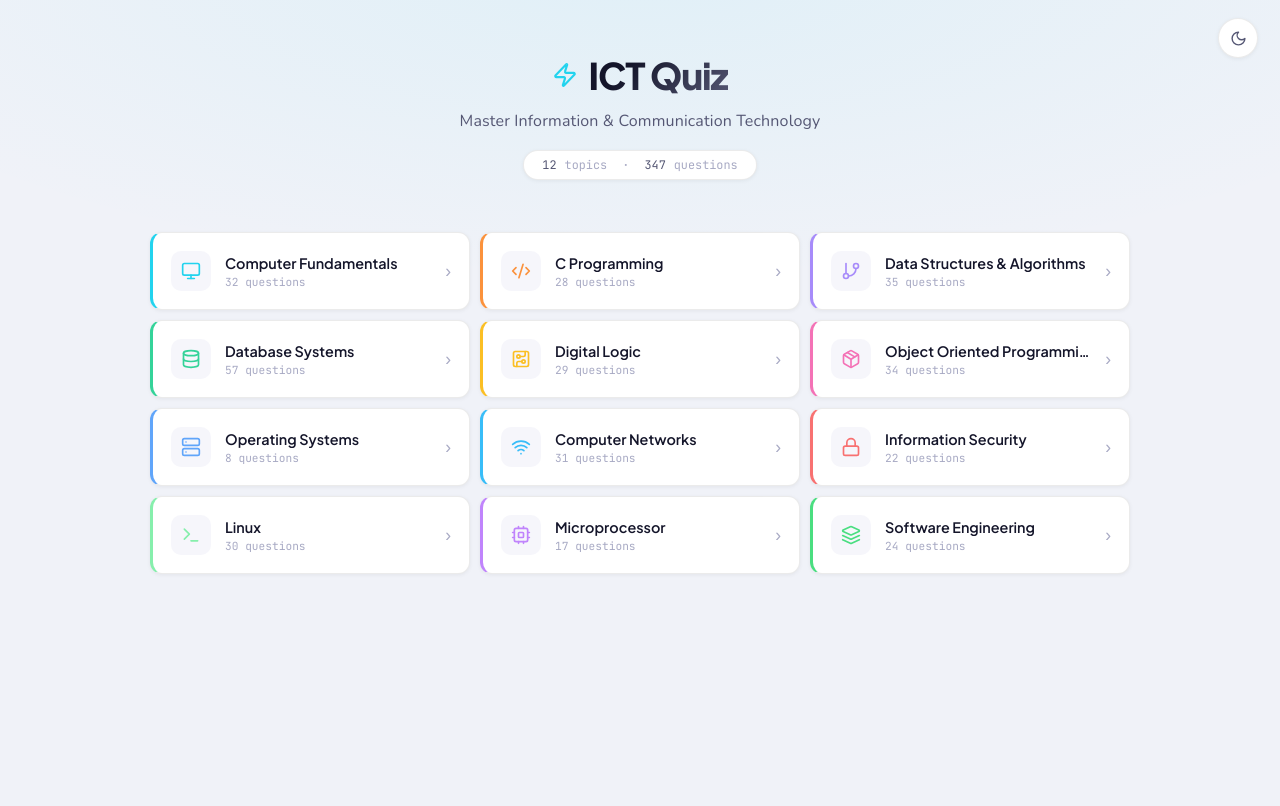
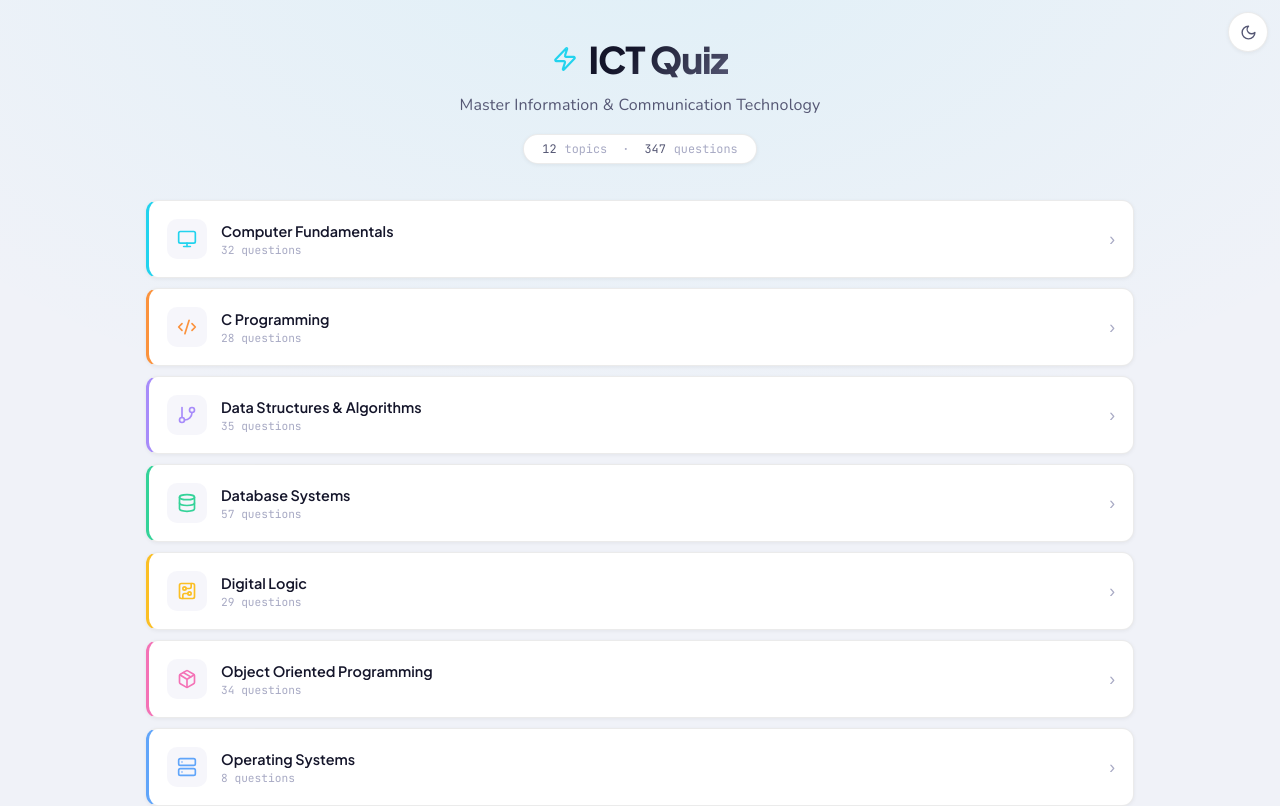
Before and after one commit to s-shahriar/ict-quiz, a React (Vite) app: page / in a window 1280 px wide. Shown: the top 806 px of the page. Built offline with nearby package versions, Linux system fonts and the light colour scheme.

Commit message:
add: favicon, meta tags, and proper README

```diff
--- a/index.html
+++ b/index.html
@@ -2,8 +2,11 @@
 <html lang="en">
   <head>
     <meta charset="UTF-8" />
-    <meta name="viewport" content="width=device-width, initial-scale=1.0" />
+    <meta name="viewport" content="width=device-width, initial-scale=1.0, viewport-fit=cover" />
     <title>ICT Quiz</title>
+    <link rel="icon" type="image/svg+xml" href="/favicon.svg" />
+    <meta name="description" content="Master Information & Communication Technology — quiz and study app with Bengali explanations" />
+    <meta name="theme-color" content="#22d3ee" />
     <link rel="preconnect" href="https://fonts.googleapis.com">
     <link rel="preconnect" href="https://fonts.gstatic.com" crossorigin>
     <link href="https://fonts.googleapis.com/css2?family=Plus+Jakarta+Sans:wght@400;500;600;700;800&family=Nunito:wght@400;500;600;700&family=JetBrains+Mono:wght@400;500&display=swap" rel="stylesheet">
--- a/src/index.css
+++ b/src/index.css
@@ -44,6 +44,7 @@ body {
   color: var(--text);
   font-family: 'Nunito', sans-serif;
   min-height: 100vh;
+  min-height: 100svh;
   -webkit-font-smoothing: antialiased;
   transition: background 0.25s, color 0.25s;
 }
@@ -53,8 +54,8 @@ button { cursor: pointer; border: none; background: none; color: inherit; font-f
 /* ── Theme Toggle ──────────────────────── */
 .theme-toggle {
   position: fixed;
-  top: 18px;
-  right: 22px;
+  top: max(12px, env(safe-area-inset-top));
+  right: max(12px, env(safe-area-inset-right));
   z-index: 200;
   width: 40px;
   height: 40px;
@@ -88,9 +89,9 @@ button { cursor: pointer; border: none; background: none; color: inherit; font-f
 .back-btn:hover { color: var(--text); border-color: var(--border-bright); background: var(--elevated); }
 
 /* ── Home Screen ───────────────────────── */
-.home { padding: 52px 20px 80px; max-width: 1020px; margin: 0 auto; }
+.home { padding: 36px 16px 60px; max-width: 1020px; margin: 0 auto; }
 
-.home-header { text-align: center; margin-bottom: 52px; }
+.home-header { text-align: center; margin-bottom: 36px; }
 
 .logo-row {
   display: inline-flex;
@@ -101,7 +102,7 @@ button { cursor: pointer; border: none; background: none; color: inherit; font-f
 .logo-zap { color: #22d3ee; }
 .logo-title {
   font-family: 'Plus Jakarta Sans', sans-serif;
-  font-size: 2.3rem;
+  font-size: clamp(1.7rem, 6vw, 2.3rem);
   font-weight: 800;
   letter-spacing: -0.03em;
   background: var(--logo-grad);
@@ -135,7 +136,7 @@ button { cursor: pointer; border: none; background: none; color: inherit; font-f
 
 .topics-grid {
   display: grid;
-  grid-template-columns: repeat(auto-fill, minmax(290px, 1fr));
+  grid-template-columns: 1fr;
   gap: 10px;
 }
 
@@ -188,7 +189,7 @@ button { cursor: pointer; border: none; background: none; color: inherit; font-f
 .topic-card:hover .tc-arrow { transform: translateX(4px); color: var(--c, #22d3ee); }
 
 /* ── Mode Select ───────────────────────── */
-.mode-page { max-width: 620px; margin: 0 auto; padding: 44px 20px 80px; }
+.mode-page { max-width: 620px; margin: 0 auto; padding: 28px 16px 60px; }
 
 .mode-topic-hero { text-align: center; margin: 36px 0 40px; }
 .mode-icon-circle {
@@ -207,7 +208,7 @@ button { cursor: pointer; border: none; background: none; color: inherit; font-f
 }
 .mode-topic-meta { font-family: 'JetBrains Mono', monospace; font-size: 0.74rem; color: var(--text-3); }
 
-.mode-cards { display: grid; grid-template-columns: 1fr 1fr; gap: 14px; }
+.mode-cards { display: grid; grid-template-columns: 1fr; gap: 14px; }
 
 .mode-card {
   display: flex; flex-direction: column; align-items: flex-start; gap: 10px;
@@ -234,11 +235,13 @@ button { cursor: pointer; border: none; background: none; color: inherit; font-f
 .mode-card-cta { font-size: 0.82rem; font-weight: 700; margin-top: 4px; font-family: 'Plus Jakarta Sans', sans-serif; }
 
 /* ── Quiz Mode ─────────────────────────── */
-.quiz-page { max-width: 680px; margin: 0 auto; padding: 24px 20px 80px; }
+.quiz-page { max-width: 680px; margin: 0 auto; padding: 16px 16px 60px; }
 
 .quiz-topbar {
   display: flex; align-items: center;
   justify-content: space-between;
+  flex-wrap: wrap;
+  gap: 8px;
   margin-bottom: 16px;
 }
 .quiz-topic-pill {
@@ -287,7 +290,7 @@ button { cursor: pointer; border: none; background: none; color: inherit; font-f
   background: var(--surface);
   border: 1px solid var(--border);
   border-radius: 16px;
-  padding: 32px 28px;
+  padding: 22px 18px;
   box-shadow: var(--shadow-md);
 }
 
@@ -330,7 +333,7 @@ button { cursor: pointer; border: none; background: none; color: inherit; font-f
   flex-shrink: 0;
   transition: background 0.15s, color 0.15s;
 }
-.opt-text { flex: 1; line-height: 1.45; }
+.opt-text { flex: 1; min-width: 0; line-height: 1.45; }
 .opt-icon { flex-shrink: 0; }
 
 .opt-btn.correct { border-color: var(--c, #22d3ee); background: rgba(128,128,200,0.04); }
@@ -358,6 +361,7 @@ button { cursor: pointer; border: none; background: none; color: inherit; font-f
 /* ── Score Screen ──────────────────────── */
 .score-page {
   min-height: 100vh;
+  min-height: 100svh;
   display: flex; align-items: center; justify-content: center;
   padding: 20px;
 }
@@ -365,7 +369,7 @@ button { cursor: pointer; border: none; background: none; color: inherit; font-f
   background: var(--surface);
   border: 1px solid var(--border);
   border-radius: 18px;
-  padding: 48px 40px;
+  padding: 36px 24px;
   text-align: center;
   max-width: 420px;
   width: 100%;
@@ -381,7 +385,7 @@ button { cursor: pointer; border: none; background: none; color: inherit; font-f
 }
 .score-fraction {
   font-family: 'Plus Jakarta Sans', sans-serif;
-  font-size: 4rem; font-weight: 800; line-height: 1; margin-bottom: 4px;
+  font-size: clamp(2.5rem, 10vw, 4rem); font-weight: 800; line-height: 1; margin-bottom: 4px;
 }
 .score-total { font-size: 2rem; color: var(--text-2); }
 .score-pct { font-family: 'JetBrains Mono', monospace; font-size: 1.1rem; color: var(--text-2); margin-bottom: 10px; }
@@ -406,16 +410,21 @@ button { cursor: pointer; border: none; background: none; color: inherit; font-f
 .score-home:hover { opacity: 0.88; }
 
 /* ── Study Mode ────────────────────────── */
-.study-page { max-width: 740px; margin: 0 auto; padding: 24px 20px 80px; }
+.study-page { max-width: 740px; margin: 0 auto; padding: 16px 16px 60px; }
 
 .study-topbar {
   display: flex; align-items: center;
   justify-content: space-between;
+  gap: 10px;
   margin-bottom: 26px;
 }
 .study-title {
   font-family: 'Plus Jakarta Sans', sans-serif;
   font-weight: 700; font-size: 1rem;
+  min-width: 0;
+  overflow: hidden;
+  text-overflow: ellipsis;
+  white-space: nowrap;
 }
 .study-home-btn {
   width: 36px; height: 36px;
@@ -487,7 +496,7 @@ button { cursor: pointer; border: none; background: none; color: inherit; font-f
   flex-shrink: 0;
 }
 .study-opt.correct .study-opt-key { background: var(--c); color: #fff; }
-.study-opt-text { flex: 1; line-height: 1.45; }
+.study-opt-text { flex: 1; min-width: 0; line-height: 1.45; }
 
 /* ── Explanation Box ───────────────────── */
 .explanation-box {
```
Also changed, not shown: public/favicon.svg (added), 1 other file (tests, documents, lock files or other folders).
